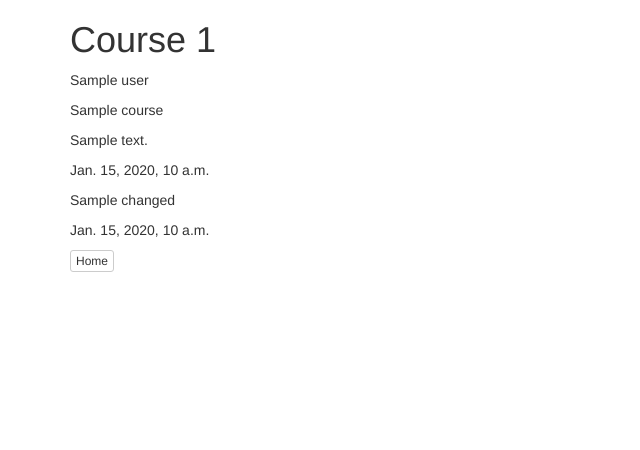
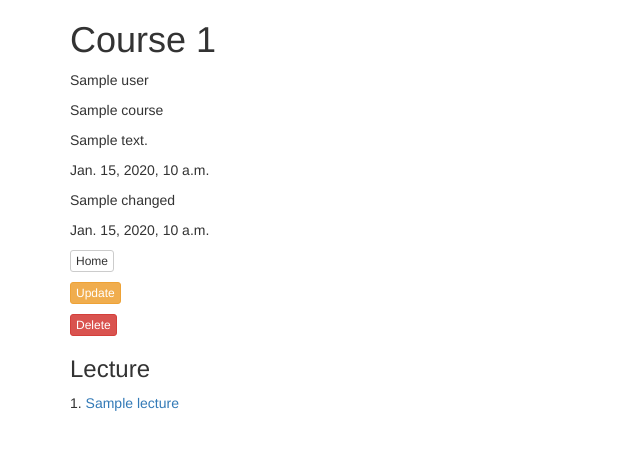
Before and after one commit to wdudek82/mysandbox-playlist-backend, a Django app: template apps/courses/templates/courses/course_detail.html in a window 1280 px wide. Shown: the top 450 px of the page, without its empty margins (0-640 px from the left). Run offline with Django 3.2, Linux system fonts and the light colour scheme; the template is opened without the code that fills it: most values are stand-ins (such as "Sample title", 1, 10 or a date in 2020); some libraries are stand-ins or nearby versions.

Commit message:
Added temmplate for lecture detail, in course detail - list of lectures

```diff
--- a/apps/courses/models.py
+++ b/apps/courses/models.py
@@ -48,7 +48,11 @@ class Lecture(Timestamped):
         return self.title
 
     def get_absolute_url(self):
-        return reverse('lecture:detail', kwargs={'slug': self.slug})
+        return reverse('course:lecture_detail',
+                       kwargs={
+                           'cslug': self.course.slug,
+                           'lslug': self.slug
+                       })
 
 
 @receiver(signal=pre_save, sender=Course)
--- a/apps/courses/templates/courses/course_detail.html
+++ b/apps/courses/templates/courses/course_detail.html
@@ -16,6 +16,15 @@
     <p>{{ course.changed }}</p>
     <p>{{ course.modified }}</p>
     <p><a href="{% url 'course:list' %}" class="btn btn-default btn-xs">Home</a></p>
-{#    <p><a href="{% url 'course:update' %}" class="btn btn-warning btn-xs">Home</a></p>#}
-{#    <p><a href="{% url 'course:delete' %}" class="btn btn-danger btn-xs">Home</a></p>#}
+    <p><a href="{% url 'course:update' course.slug %}" class="btn btn-warning btn-xs">Update</a></p>
+    <p><a href="{% url 'course:delete' course.slug %}" class="btn btn-danger btn-xs">Delete</a></p>
+
+    <div>
+        <h3>Lecture</h3>
+        {% for lecture in course.lecture_set.all %}
+            <p>{{ forloop.counter }}. <a href="{% url 'course:lecture_detail' course.slug lecture.slug %}">{{ lecture.title }}</a></p>
+        {% empty %}
+            No lectures found
+        {% endfor %}
+    </div>
 {% endblock content %}
--- a/apps/courses/urls.py
+++ b/apps/courses/urls.py
@@ -1,11 +1,15 @@
 from django.conf.urls import url
-from .views import CourseCreateView, CourseListView, CourseDetailView, CourseUpdateView, CourseDeleteView
+from .views import (
+    CourseCreateView, CourseListView, CourseDetailView, CourseUpdateView, CourseDeleteView,
+    LectureDetailView
+)
 
 
 urlpatterns = [
     url(r'^$', CourseListView.as_view(), name='list'),
     url(r'^create/$', CourseCreateView.as_view(), name='create'),
     url(r'^(?P<slug>[\w-]+)/$', CourseDetailView.as_view(), name='detail'),
+    url(r'^(?P<cslug>[\w-]+)/(?P<lslug>[\w-]+)/$', LectureDetailView.as_view(), name='lecture_detail'),
     url(r'^(?P<slug>[\w-]+)/update/$', CourseUpdateView.as_view(), name='update'),
     url(r'^(?P<slug>[\w-]+)/delete/$', CourseDeleteView.as_view(), name='delete'),
 ]
```
Also changed, not shown: apps/courses/templates/courses/lecture_detail.html (added, +14 -0 lines), apps/courses/views.py (+16 -1 lines), README.md, assets/db.sqlite3.
